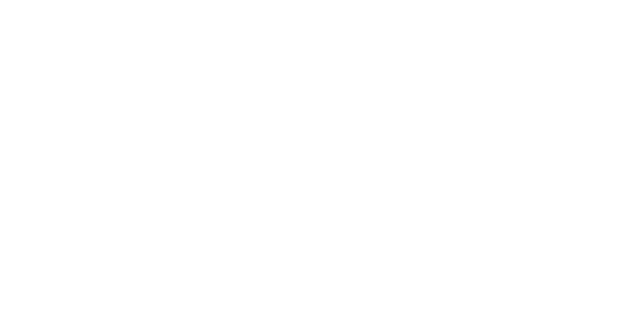
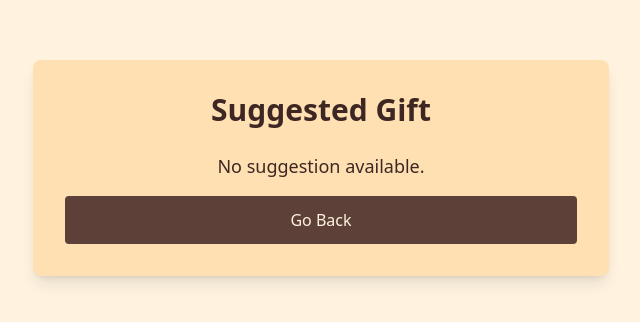
Before and after one commit to ZDohaim/hada-ai, a React (Create React App) app: page /prompt-page in a window 1280 px wide. Before the commit this address had no page. Shown: the part 232-554 px from the top of the page, without its empty margins (319-959 px from the left). Built offline with nearby package versions, Linux system fonts and the light colour scheme.

Commit message:
gpt added

```diff
--- a/package.json
+++ b/package.json
@@ -3,8 +3,13 @@
   "version": "0.1.0",
   "private": true,
   "dependencies": {
+    "axios": "^1.7.9",
+    "cors": "^2.8.5",
     "date-fns": "^4.1.0",
+    "dotenv": "^16.4.7",
+    "express": "^4.21.2",
     "firebase": "^11.2.0",
+    "openai": "^4.81.0",
     "react": "^19.0.0",
     "react-dom": "^19.0.0",
     "react-router-dom": "^7.1.1",
--- a/src/App.js
+++ b/src/App.js
@@ -4,7 +4,7 @@ import LandingPage from "./components/LandingPage";
 import GiftGenerator from "./pages/GiftGenerator";
 import Login from "./components/Login";
 import UserInfo from "./pages/UserInfo";
-
+import PromptPage from "./components/PromptPage";
 function App() {
   return (
     <Router>
@@ -13,6 +13,7 @@ function App() {
         <Route path="/create-prompt" element={<GiftGenerator />} />
         <Route path="/login" element={<Login />} />
         <Route path="/UserInfo" element={<UserInfo />} />
+        <Route path="/prompt-page" element={<PromptPage />} />
       </Routes>
     </Router>
   );
--- /dev/null
+++ b/src/backend/server.js
@@ -0,0 +1,69 @@
+require("dotenv").config(); // ✅ Ensure this is the first line
+const express = require("express");
+const cors = require("cors");
+const axios = require("axios");
+
+const app = express();
+const PORT = process.env.PORT || 5001;
+
+app.use(express.json());
+app.use(cors());
+
+// Debugging: Check if API Key is Loaded
+console.log(
+  "OpenAI API Key:",
+  process.env.OPENAI_API_KEY ? "Loaded" : "MISSING"
+);
+
+app.post("/generate-gift", async (req, res) => {
+  try {
+    const {
+      category,
+      occasion,
+      budget,
+      recipientAge,
+      relationship,
+      preferences,
+      otherPreference,
+    } = req.body;
+
+    const prompt = `Suggest a thoughtful gift for a ${recipientAge} in the category of ${category} for a ${occasion} occasion. The budget is ${budget}. The recipient is a ${relationship}. Their preference is ${preferences}. ${
+      otherPreference ? `Additional preference: ${otherPreference}.` : ""
+    }`;
+
+    const response = await axios.post(
+      "https://api.openai.com/v1/chat/completions",
+      {
+        model: "gpt-4o",
+        messages: [
+          {
+            role: "system",
+            content: "You are a gift recommendation assistant.",
+          },
+          { role: "user", content: prompt },
+        ],
+        max_tokens: 100,
+      },
+      {
+        headers: {
+          Authorization: `Bearer ${process.env.OPENAI_API_KEY}`,
+          "Content-Type": "application/json",
+        },
+      }
+    );
+
+    console.log("OpenAI API Response:", response.data);
+    res.json({ suggestion: response.data.choices[0].message.content.trim() });
+  } catch (error) {
+    console.error(
+      "OpenAI API Error:",
+      error.response ? error.response.data : error.message
+    );
+    res.status(500).json({
+      error: "Failed to generate gift suggestion",
+      details: error.response ? error.response.data : error.message,
+    });
+  }
+});
+
+app.listen(PORT, () => console.log(`Server running on port ${PORT}`));
--- a/src/components/PromptPage.js
+++ b/src/components/PromptPage.js
@@ -0,0 +1,36 @@
+import React from "react";
+import { useLocation, useNavigate } from "react-router-dom";
+
+const PromptPage = () => {
+  const location = useLocation();
+  const navigate = useNavigate();
+  const giftSuggestion =
+    location.state?.giftSuggestion || "No suggestion available.";
+
+  return (
+    <div
+      className="prompt-page min-h-screen flex items-center justify-center"
+      style={{ backgroundColor: "#FFF3E0" }}
+    >
+      <div
+        className="p-8 rounded-lg shadow-lg max-w-xl w-full"
+        style={{ backgroundColor: "#FFE0B2", color: "#3E2723" }}
+      >
+        <h1 className="text-3xl font-bold mb-6 text-center">Suggested Gift</h1>
+        <p className="text-lg text-center">{giftSuggestion}</p>
+        <button
+          onClick={() => navigate("/")}
+          className="mt-4 w-full py-3 rounded font-medium"
+          style={{
+            backgroundColor: "#5D4037",
+            color: "#FFF3E0",
+          }}
+        >
+          Go Back
+        </button>
+      </div>
+    </div>
+  );
+};
+
+export default PromptPage;
--- a/src/pages/GiftGenerator.js
+++ b/src/pages/GiftGenerator.js
@@ -48,8 +48,8 @@ const GiftGenerator = () => {
     }
   };
 
-  const handleSubmit = () => {
-    console.log({
+  const handleSubmit = async () => {
+    const requestData = {
       category,
       occasion,
       budget,
@@ -57,8 +57,28 @@ const GiftGenerator = () => {
       relationship,
       preferences,
       otherPreference: preferences === "Other" ? otherPreference : null,
-    });
-    // Call your ChatGPT API here with these inputs
+    };
+
+    try {
+      const response = await fetch("http://localhost:5001/generate-gift", {
+        method: "POST",
+        headers: {
+          "Content-Type": "application/json",
+        },
+        body: JSON.stringify(requestData),
+      });
+
+      const data = await response.json();
+      if (data.suggestion) {
+        navigate(`/prompt-page`, {
+          state: { giftSuggestion: data.suggestion },
+        });
+      } else {
+        console.error("No suggestion received");
+      }
+    } catch (error) {
+      console.error("Error fetching gift suggestion:", error);
+    }
   };
 
   return (
```
Also changed, not shown: 2 other files (tests, documents, lock files or other folders).
